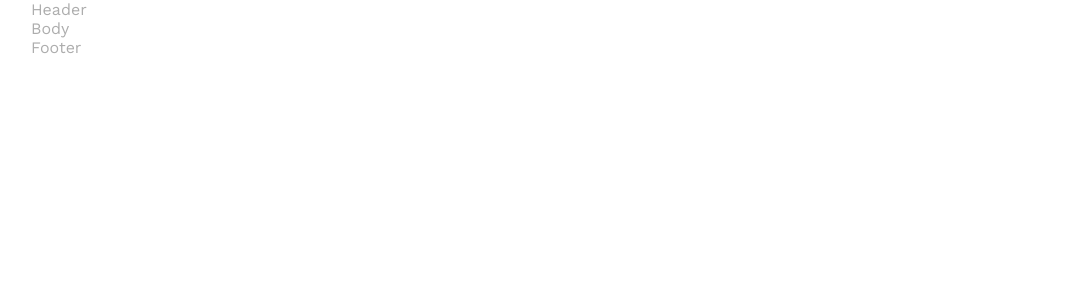
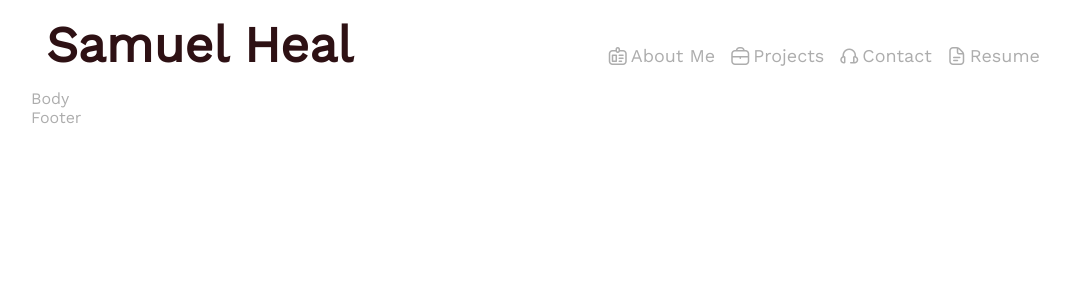
Before and after one commit to SamuelHeal/React-Portfolio, a React (Create React App) app in the folder portfolio/: page / in a window 1280 px wide. Shown: the top 300 px of the page, without its empty margins (97-1167 px from the left). Built offline with nearby package versions, Linux system fonts and the light colour scheme.

Commit message:
computer header finished

```diff
--- a/portfolio/public/index.html
+++ b/portfolio/public/index.html
@@ -27,6 +27,7 @@
     <link rel="preconnect" href="https://fonts.googleapis.com">
     <link rel="preconnect" href="https://fonts.gstatic.com" crossorigin>
     <link href="https://fonts.googleapis.com/css2?family=Work+Sans&display=swap" rel="stylesheet">
+    <link rel='stylesheet' href='https://cdn-uicons.flaticon.com/uicons-regular-rounded/css/uicons-regular-rounded.css'>
     <title>Samuel Heal</title>
   </head>
   <body>
--- /dev/null
+++ b/portfolio/src/components/header/computer/computer.css
@@ -0,0 +1,42 @@
+:root {
+    --textcolour: #777676;
+    --mainheader: #2E1114;
+    --hovercolour: #501B1D;
+    --bordercolour: #64485C;
+
+}
+
+.computer {
+    display: flex;
+    flex: 1;
+    align-items: center;
+}
+
+.navOptions {
+    font-size: 18px;
+    margin-right: 16px;
+    font-weight: 400;
+}
+
+.navOptions a {
+    text-decoration: none;
+    transition: all 0.3s;
+    color: var(--textcolour);
+    display: flex;
+    align-items: center;
+}
+
+.navOptions a:hover {
+    text-decoration: none;
+    color: var(--hovercolour);
+}
+
+.navIcon {
+    display: flex;
+    align-items: center;
+    margin-right: 4px;
+}
+
+.navOptions:last-child {
+    margin-right: 0px;
+}
--- /dev/null
+++ b/portfolio/src/components/header/computer/index.js
@@ -0,0 +1,31 @@
+import React from 'react'
+import './computer.css'
+
+function ComputerHeader() {
+    return (
+        <div className='computer'>
+            <div className='navOptions'>
+                <a href='#about'>
+                    <i className="fi-rr-id-badge navIcon"></i> About Me
+                </a>
+            </div>
+            <div className='navOptions'>
+                <a href='#projects'>
+                    <i className="fi-rr-briefcase navIcon"></i> Projects
+                </a>
+            </div>
+            <div className='navOptions'>
+                <a href='#contact'>
+                    <i className="fi-rr-headset navIcon"></i> Contact
+                </a>
+            </div>
+            <div className='navOptions'>
+                <a href='#'>
+                    <i className="fi-rr-document navIcon"></i> Resume
+                </a>
+            </div>
+        </div>
+    )
+}
+
+export default ComputerHeader
--- /dev/null
+++ b/portfolio/src/components/header/header.css
@@ -0,0 +1,79 @@
+:root {
+    --textcolour: #ADADAD;
+    --mainheader: #2E1114;
+    --hovercolour: #501B1D;
+    --bordercolour: #64485C;
+
+}
+
+.headerContainer {
+    display: flex;
+    justify-content: space-between;
+    flex: 1;
+    padding: 15px;
+    position: relative;
+    align-items: center;
+}
+
+.nav {
+    display: flex;
+    flex: 1;
+    justify-content: flex-end;
+    align-items: center;
+    position: relative;
+    top: 11px
+}
+
+.menuIcon {
+    font-size: 24px;
+    position: relative;
+    top: 4px
+}
+
+.phoneNav {
+    display: none;
+}
+
+.compNav {
+    display: flex;
+}
+
+.logo {
+    display: flex;
+    font-size: 50px;
+    color: var(--mainheader);
+    font-weight: 800;
+}
+
+.menuIcon {
+    transition: all 0.3s;
+}
+
+.menuIcon:hover {
+    cursor: pointer;
+    color: var(--hovercolour);
+}
+
+
+
+@media only screen and (max-width: 900px){
+    .phoneNav {
+        display: block;
+    }
+
+    .compNav {
+        display: none;
+    }
+
+    .nav {
+        top: 0px
+    }
+
+
+}
+
+@media only screen and (max-width: 720px) {
+    .logo {
+        font-size: 30px;
+    }
+}
--- a/portfolio/src/components/header/index.js
+++ b/portfolio/src/components/header/index.js
@@ -1,10 +1,30 @@
-import React from 'react'
+import React, {useState} from 'react'
+import './header.css'
+import ComputerHeader from './computer'
+import PhoneHeader from './phone'
 
 function Header() {
+    const [menuOpen, setMenuOpen] = useState(false)
     return (
-        <div>
-            Header
+        <div className="headerContainer">
+            <div className='logo'>
+                Samuel Heal
+            </div>
+            <div className='nav'>
+                <div className='compNav'>
+                    <ComputerHeader />
+                </div>
+                <div className='phoneNav'>
+                    <div onClick={() => setMenuOpen(!menuOpen)}>
+                        <i className="fi-rr-apps menuIcon"></i>
+                    </div>
+                    {menuOpen && <PhoneHeader menuOpen={menuOpen} setMenuOpen={setMenuOpen} />}
+
+                </div>
+
+            </div>
         </div>
+
     )
 }
 
--- /dev/null
+++ b/portfolio/src/components/header/phone/index.js
@@ -0,0 +1,36 @@
+import React from 'react'
+import './phone.css'
+
+function PhoneHeader({menuOpen, setMenuOpen}) {
+    return (
+        <div className='phone'>
+            <div className='closeIcon' onClick={() => setMenuOpen(!menuOpen)}>
+                <i className="fi-rr-cross-circle"></i>
+            </div>
+            <div className='iconOptions'>
+                <div className='navOptions'>
+                    <a href='#about'>
+                        <i className="fi-rr-id-badge navIcon"></i> About Me
+                    </a>
+                </div>
+                <div className='navOptions'>
+                    <a href='#projects'>
+                        <i className="fi-rr-briefcase navIcon"></i> Projects
+                    </a>
+                </div>
+                <div className='navOptions'>
+                    <a href='#contact'>
+                        <i className="fi-rr-headset navIcon"></i> Contact
+                    </a>
+                </div>
+                <div className='navOptions'>
+                    <a href='#'>
+                        <i className="fi-rr-document navIcon"></i> Resume
+                    </a>
+                </div>
+            </div>
+        </div>
+    )
+}
+
+export default PhoneHeader
--- /dev/null
+++ b/portfolio/src/components/header/phone/phone.css
@@ -0,0 +1,18 @@
+:root {
+    --textcolour: #ADADAD;
+    --mainheader: #2E1114;
+    --hovercolour: #501B1D;
+    --bordercolour: #64485C;
+
+}
+
+.closeIcon {
+    font-size: 24px;
+    position: relative;
+    top: 4px;
+    transition: all 0.3s;
+}
+.closeIcon:hover {
+    cursor: pointer;
+    color: var(--hovercolour);
+}
--- a/portfolio/src/components/home/home.css
+++ b/portfolio/src/components/home/home.css
@@ -19,13 +19,13 @@ html {
     margin: auto
 }
 
-@media only sceen and (max-width: 1024px){
+@media only screen and (max-width: 1024px){
     .homeContainer{
         width: 90%
     }
 }
 
-@media only sceen and (max-width: 512px){
+@media only screen and (max-width: 512px){
     .homeContainer{
         width: 100%
     }
```
